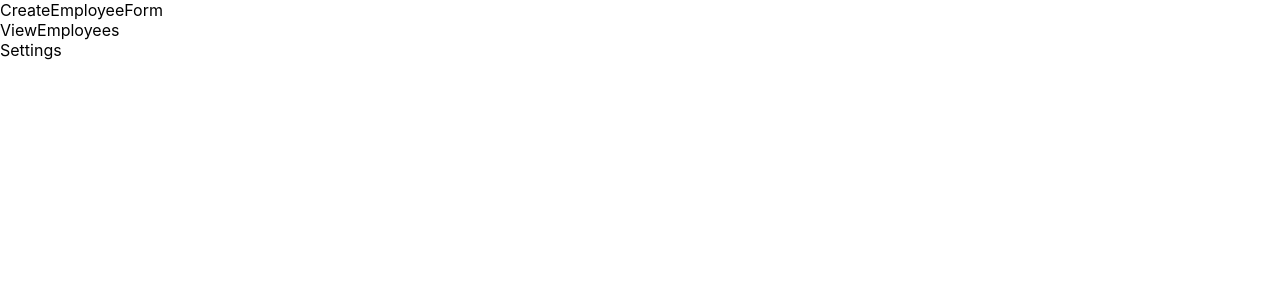
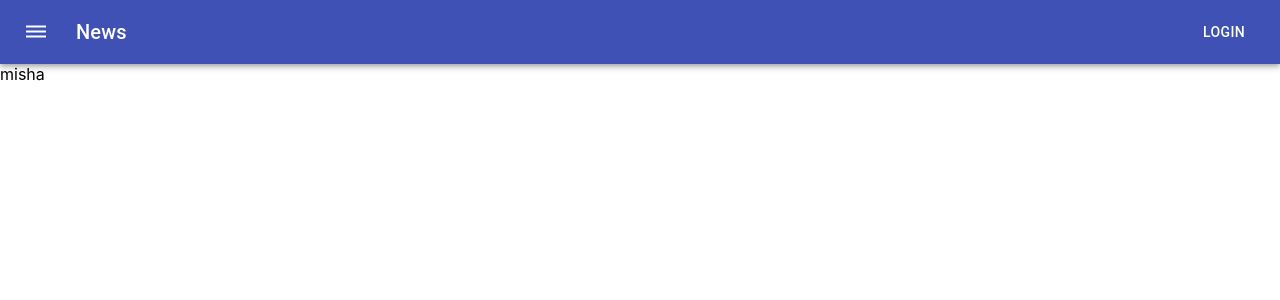
Before and after one commit to mikhailshilo/phoenix, a React (Create React App) app: page / in a window 1280 px wide. Shown: the top 300 px of the page. Built offline with nearby package versions, Linux system fonts and the light colour scheme.

Commit message:
Создан NavBar

```diff
--- a/package.json
+++ b/package.json
@@ -3,6 +3,8 @@
   "version": "0.1.0",
   "private": true,
   "dependencies": {
+    "@material-ui/core": "^4.9.7",
+    "@material-ui/icons": "^4.9.1",
     "@testing-library/jest-dom": "^4.2.4",
     "@testing-library/react": "^9.5.0",
     "@testing-library/user-event": "^7.2.1",
--- a/src/App.js
+++ b/src/App.js
@@ -4,15 +4,21 @@ import './App.css';
 import CreateEmployeeForm from './components/CreateEmployeeForm';
 import ViewEmployees from './components/ViewEmployees';
 import Settings from './components/Settings';
+import {HashRouter as Router, Switch, Route} from 'react-router-dom';
+import NavigationBar from './components/NavigationBar';
 
 function App() {
   //////
   return (
-    <div>
-      <CreateEmployeeForm />
-      <ViewEmployees/>
-      <Settings/>
-    </div>
+    <Router>
+      <NavigationBar/>
+      <Switch>
+        <Route path="/" exact component={ViewEmployees}/>
+        <Route path="/create-employee" component={CreateEmployeeForm}/>
+        <Route path="/settings" component={Settings}/>
+      </Switch>
+    </Router>
+
   );
 }
 
--- /dev/null
+++ b/src/components/NavigationBar.jsx
@@ -0,0 +1,62 @@
+import React from 'react';
+import { makeStyles } from '@material-ui/core/styles';
+import AppBar from '@material-ui/core/AppBar';
+import Toolbar from '@material-ui/core/Toolbar';
+import Typography from '@material-ui/core/Typography';
+import Button from '@material-ui/core/Button';
+import IconButton from '@material-ui/core/IconButton';
+import {Dehaze} from '@material-ui/icons';
+import Menu from '@material-ui/core/Menu';
+import MenuItem from '@material-ui/core/MenuItem';
+
+const useStyles = makeStyles(theme => ({
+    root: {
+      flexGrow: 1,
+    },
+    menuButton: {
+      marginRight: theme.spacing(2),
+    },
+    title: {
+      flexGrow: 1,
+    },
+  }));
+
+function NavigationBar () {
+    const [anchorEl, setAnchorEl]=React.useState(null);
+    const handleClick = event => {
+        setAnchorEl(event.currentTarget);
+    };
+    const handleClose = () => {
+        setAnchorEl(null);
+    };
+
+    const classes = useStyles();
+    return (
+        <div className={classes.root}>
+      <AppBar position="static">
+        <Toolbar>
+          <IconButton edge="start" className={classes.menuButton} color="inherit" aria-label="menu" onClick={handleClick}>
+            <Dehaze />
+          </IconButton>
+          <Menu
+            id="simple-menu"
+            anchorEl={anchorEl}
+            keepMounted
+            open={Boolean(anchorEl)}
+            onClose={handleClose}
+        >
+            <MenuItem onClick={handleClose}>Profile</MenuItem>
+            <MenuItem onClick={handleClose}>My account</MenuItem>
+            <MenuItem onClick={handleClose}>Logout</MenuItem>
+        </Menu>
+          <Typography variant="h6" className={classes.title}>
+            News
+          </Typography>
+          <Button color="inherit">Login</Button>
+        </Toolbar>
+      </AppBar>
+    </div>
+    )
+}
+
+export default NavigationBar;
--- a/src/components/ViewEmployees.jsx
+++ b/src/components/ViewEmployees.jsx
@@ -1,8 +1,8 @@
 import React from 'react';
 
-function ViewEmployees () {
+function ViewEmployees ({name='misha'}) {
     return (
-        <div>ViewEmployees</div>
+    <div>{name}</div>
     )
 };
 
```
Also changed, not shown: 1 other file (tests, documents, lock files or other folders).
